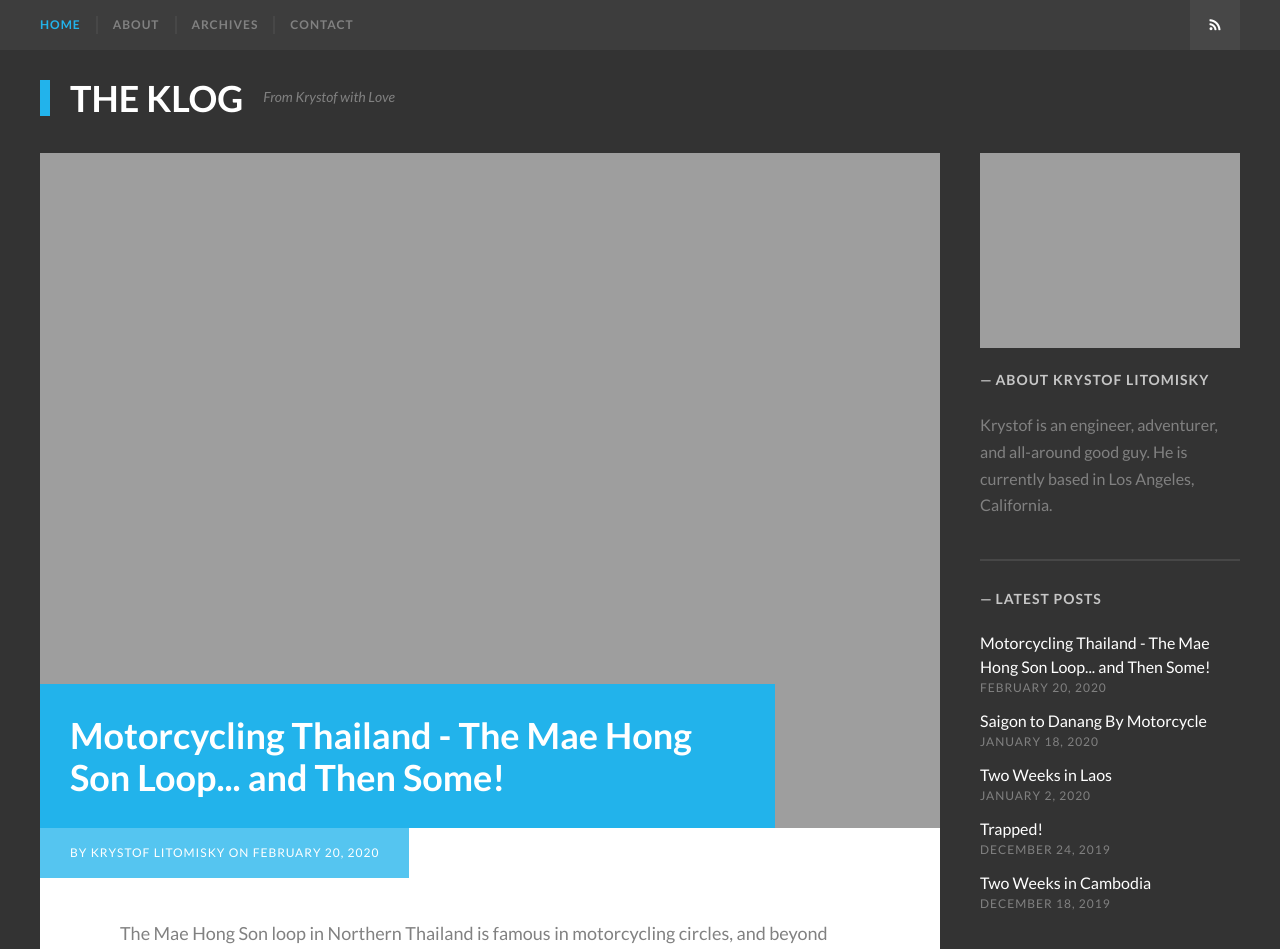
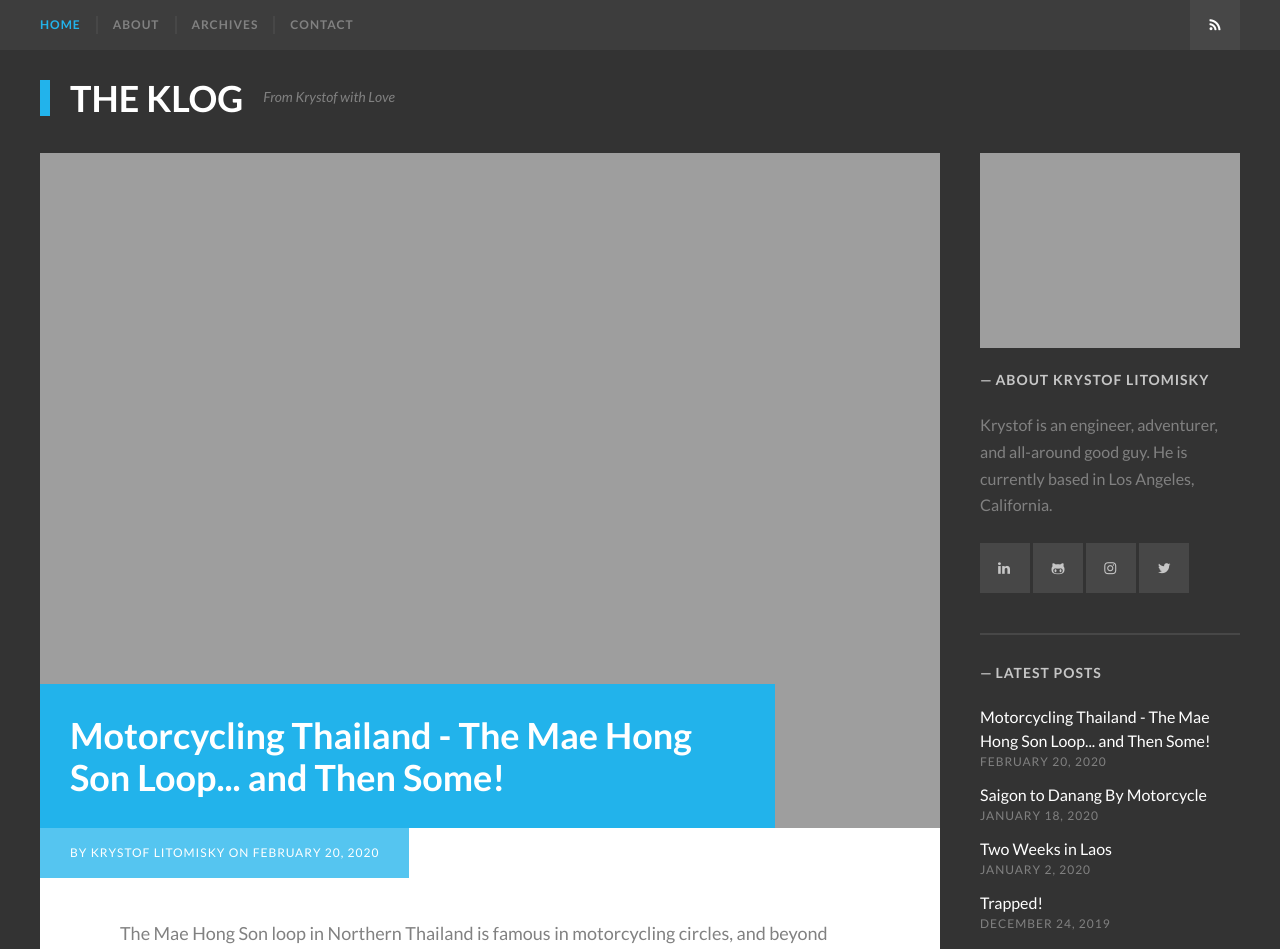
Before and after one commit to krystofl/krystofl.github.io, a Jekyll site: the page built from index.html, in a window 1280 px wide. Shown: the top 949 px of the page. Built offline with Jekyll 4.4.1, drawn with Linux system fonts in a browser that asks for light colours; some web fonts are replaced; the list of posts is cut into pages by our own code.

Commit message:
Added social links to sidebar

```diff
--- a/_includes/sidebar.html
+++ b/_includes/sidebar.html
@@ -5,6 +5,20 @@
         <p><a href="{{ site.base_url }}/about"><img src="{{ site.banner_image }}" alt="Krystof" /></a></p>
         <h2 class="widget-title">About {{ site.author_name }}</h2>
         <p>{{ site.author_bio }}</p>
+
+	{% if site.linkedin_username %}
+	<a href="https://www.linkedin.com/in/{{ site.linkedin_username }}" class="fa-linkedin square fill-horizontal"><span class="screen-reader-text">LinkedIn</span></a>
+	{% endif %}
+	{% if site.github_username %}
+	<a href="https://github.com/{{ site.github_username }}" class="fa-github-alt square fill-horizontal"><span class="screen-reader-text">GitHub</span></a>
+	{% endif %}
+	{% if site.instagram_username %}
+	<a href="http://instagram.com/{{ site.instagram_username }}" class="fa-instagram square fill-horizontal"><span class="screen-reader-text">Instagram</span></a>
+	{% endif %}
+        {% if site.twitter_username %}
+        <a href="https://twitter.com/{{ site.twitter_username }}" class="fa-twitter square fill-horizontal"><span class="screen-reader-text">Twitter</span></a>
+        {% endif %}
+
     </section><!-- .widget-text -->
     {% endif %}
 
```
